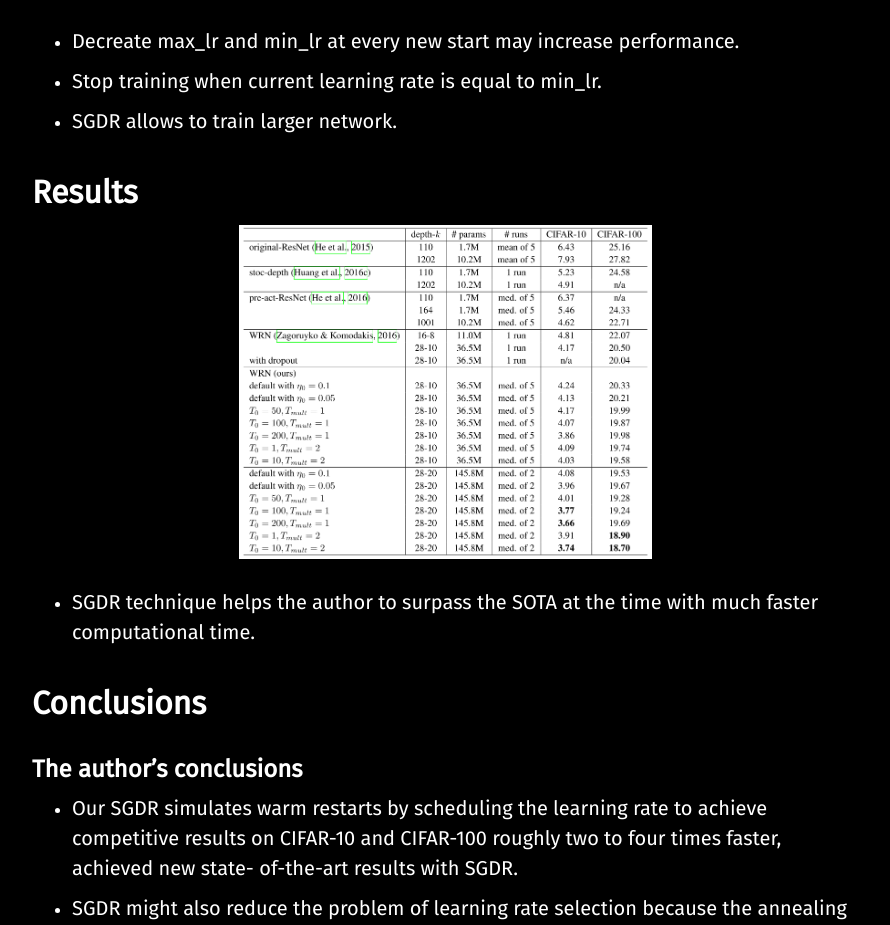
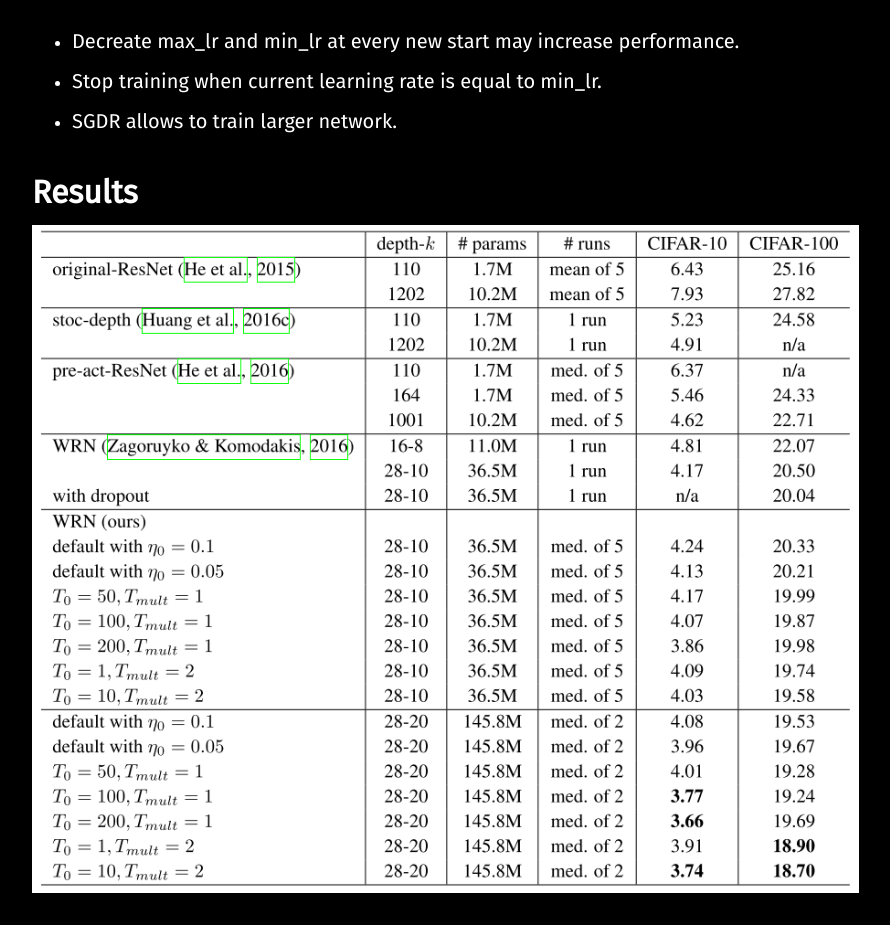
Before and after one commit to bomcon123456/bomcon123456.github.io, a Jekyll site: the page built from _posts/2020-08-17-sgdr.md, in a window 1280 px wide. Shown: the part 4280-5205 px from the top of the page, without its empty margins (112-1002 px from the left). Built offline with Jekyll 4.4.1, drawn with Linux system fonts in a browser that asks for light colours; nearby versions of some CDN libraries; formulas are drawn with MathJax 3.

Commit message:
sgdr:update

```diff
--- a/_posts/2020-08-17-sgdr.md
+++ b/_posts/2020-08-17-sgdr.md
@@ -88,7 +88,7 @@
 
 ## Results
 <p align="center">
-<img src="/assets/images/sgdr/sgdr_res.png" style="width: 50%;" alt="sgdres">
+<img src="/assets/images/sgdr/sgdr_res.png" style="width: 100%;" alt="sgdres">
 </p>
 - SGDR technique helps the author to surpass the SOTA at the time with much faster computational time.
 
```
